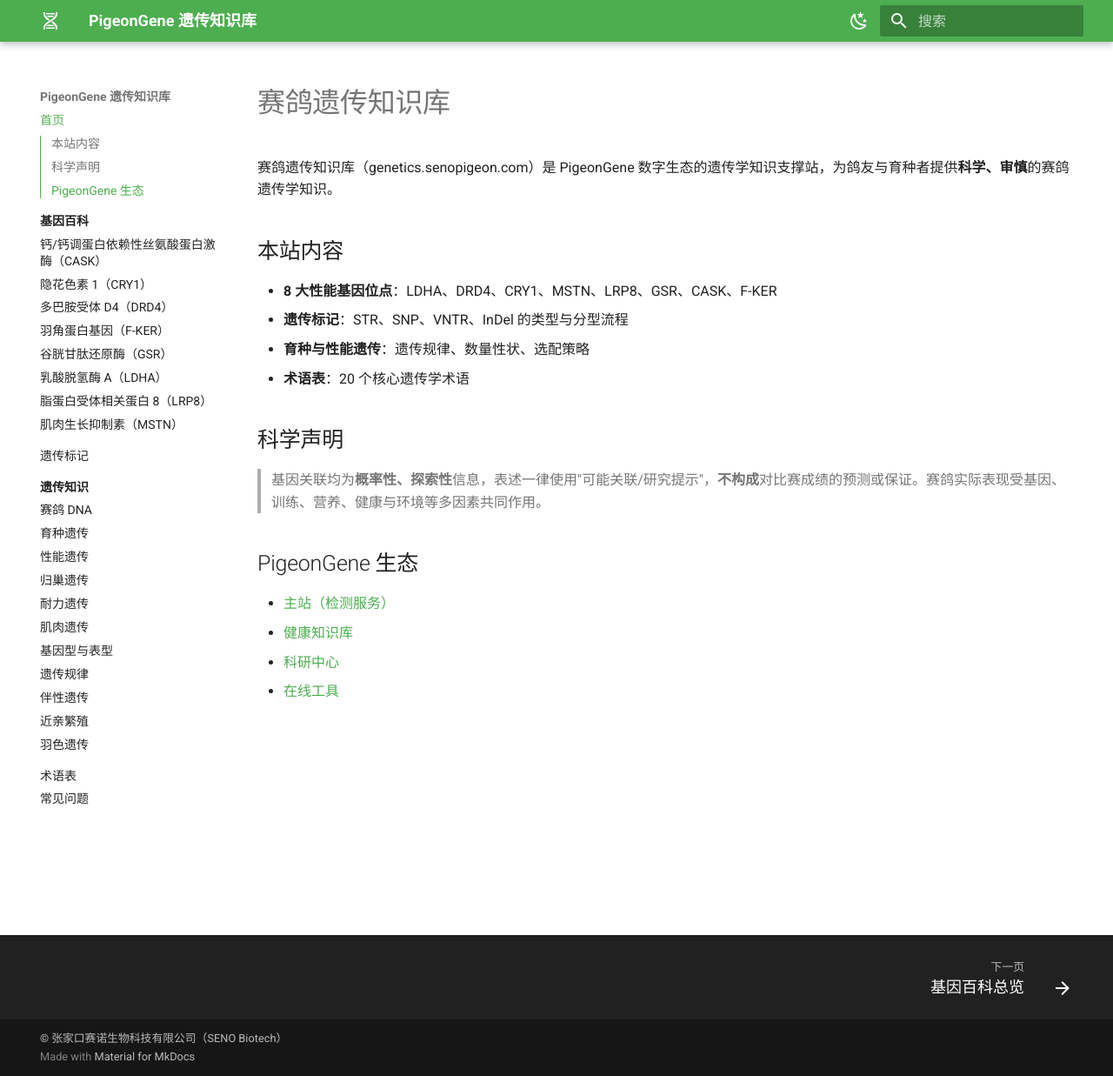
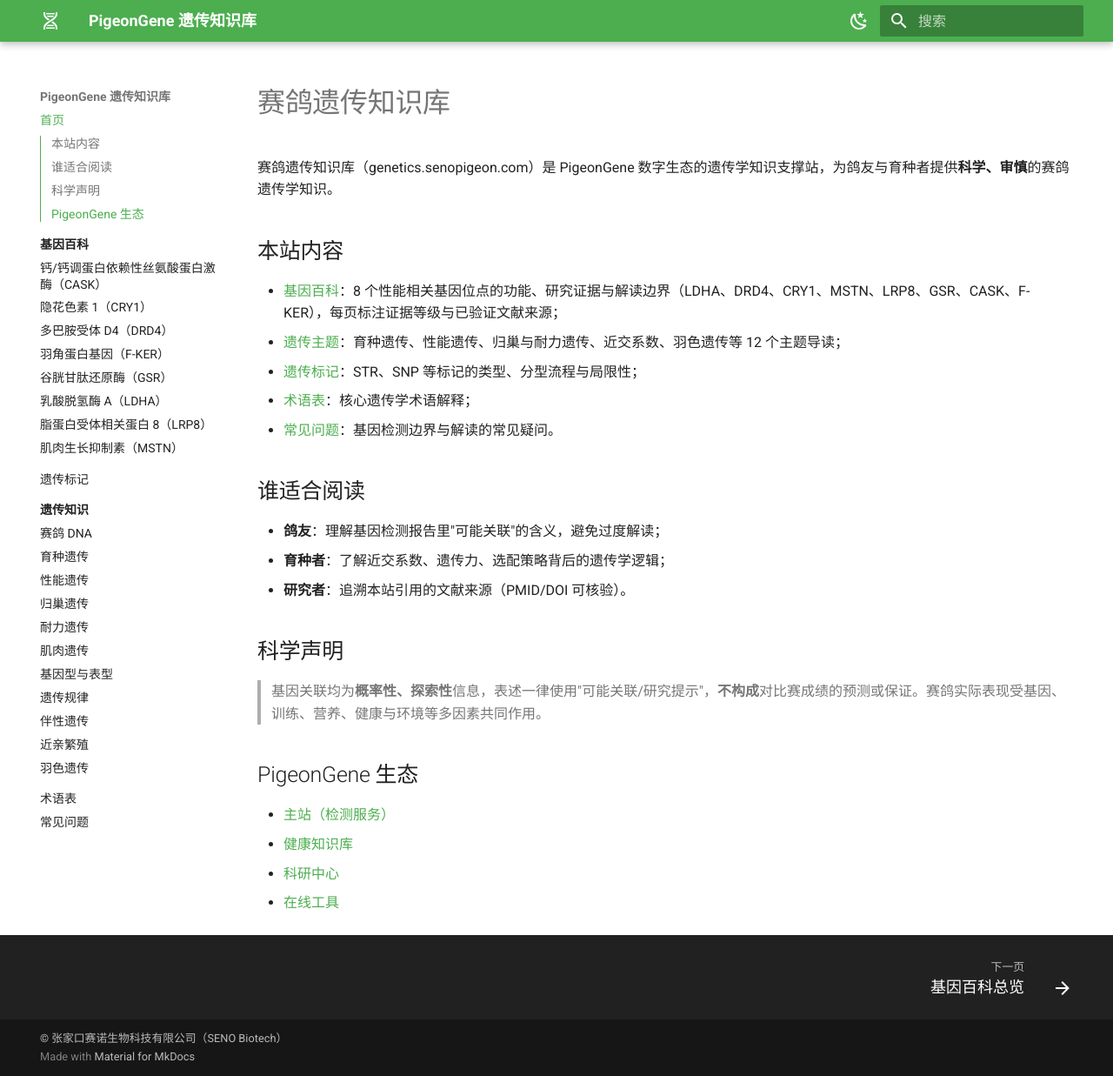
Before and after one commit to martinxionbiotech-max/Genetics.pigeongene, an MkDocs documentation site: the page built from docs/index.md, in a window 1280 px wide and 1237 px high. Shown: the whole window at 87% size. Built offline with MkDocs 1.6.1 and Material for MkDocs 9.7.7, drawn with Linux system fonts in a browser that asks for light colours.

Commit message:
content: 首页扩写（板块入口导航 + 读者定位 + 科学声明）

```diff
--- a/docs/index.md
+++ b/docs/index.md
@@ -10,10 +10,17 @@ schema_type: home
 
 ## 本站内容
 
-- **8 大性能基因位点**：LDHA、DRD4、CRY1、MSTN、LRP8、GSR、CASK、F-KER
-- **遗传标记**：STR、SNP、VNTR、InDel 的类型与分型流程
-- **育种与性能遗传**：遗传规律、数量性状、选配策略
-- **术语表**：20 个核心遗传学术语
+- [基因百科](genes/index.md)：8 个性能相关基因位点的功能、研究证据与解读边界（LDHA、DRD4、CRY1、MSTN、LRP8、GSR、CASK、F-KER），每页标注证据等级与已验证文献来源；
+- [遗传主题](topics/index.md)：育种遗传、性能遗传、归巢与耐力遗传、近交系数、羽色遗传等 12 个主题导读；
+- [遗传标记](genetic-markers.md)：STR、SNP 等标记的类型、分型流程与局限性；
+- [术语表](glossary.md)：核心遗传学术语解释；
+- [常见问题](faq.md)：基因检测边界与解读的常见疑问。
+
+## 谁适合阅读
+
+- **鸽友**：理解基因检测报告里"可能关联"的含义，避免过度解读；
+- **育种者**：了解近交系数、遗传力、选配策略背后的遗传学逻辑；
+- **研究者**：追溯本站引用的文献来源（PMID/DOI 可核验）。
 
 ## 科学声明
 
```
